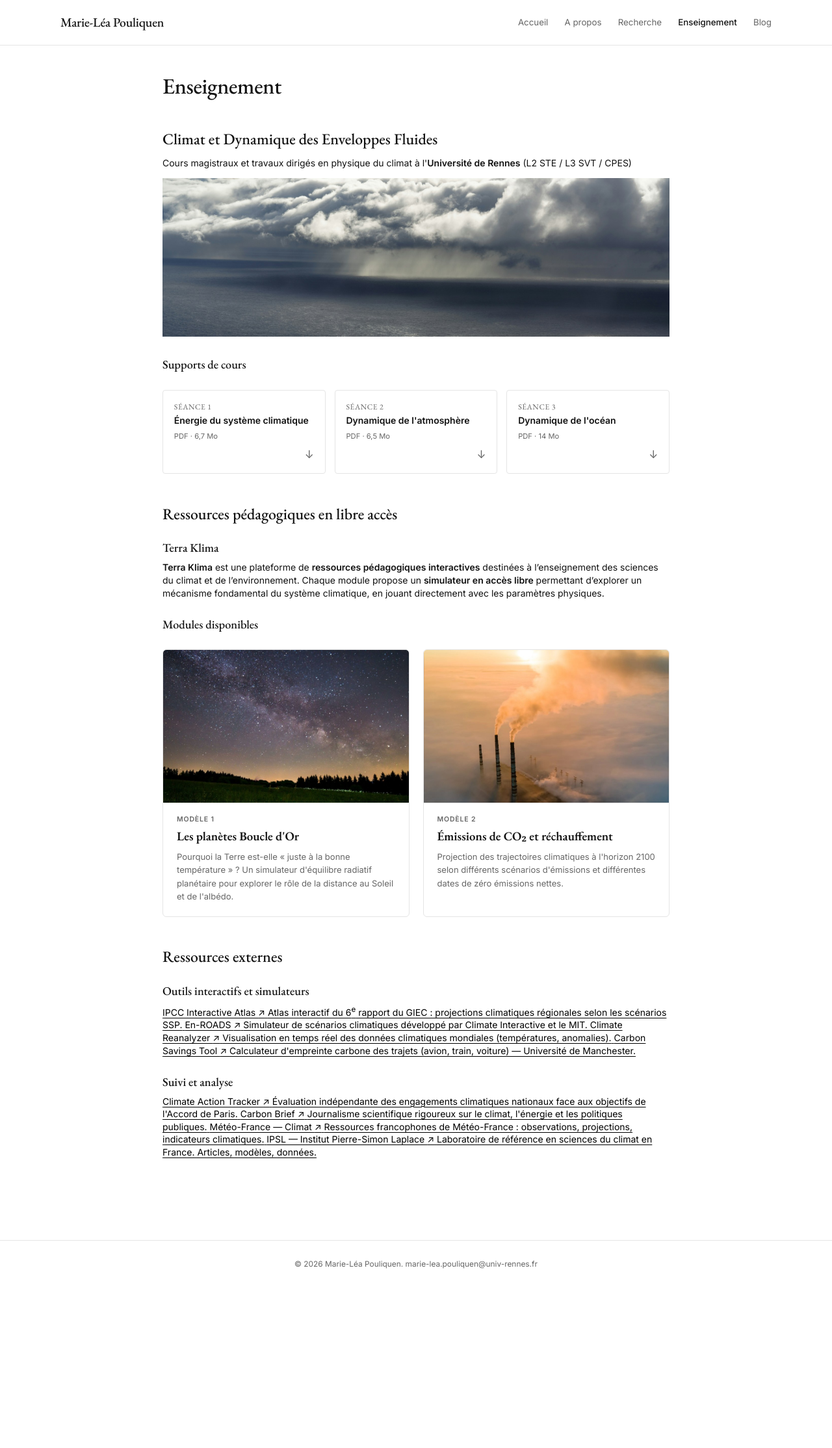
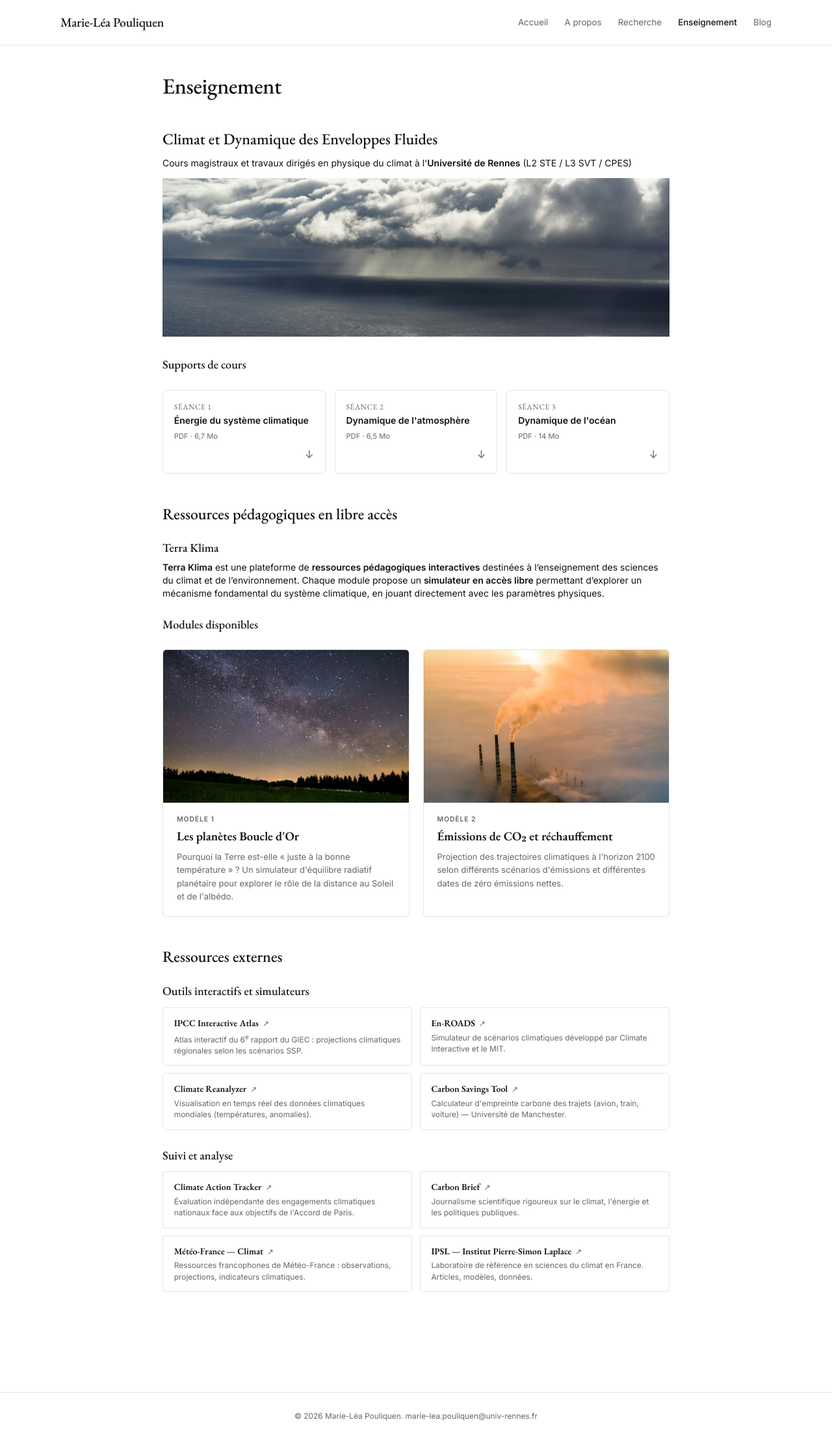
Before and after one commit to marieleapouliquen/marieleapouliquen.github.io, a Jekyll site: the page built from _pages/enseignement.md, in a window 1280 px wide. Shown: the whole page at 65% size. Built offline with Jekyll 4.4.1, drawn with Linux system fonts in a browser that asks for light colours; before the commit the page ends 1994 px from its top, so only the background shows below that.

Commit message:
Update main.css

```diff
--- a/assets/css/main.css
+++ b/assets/css/main.css
@@ -1174,6 +1174,65 @@ body.page-accordion .cv-header h1 { margin: 0 0 0.5rem 0; }
 }
 .download-card:hover::after { color: var(--color-text); }
 
+/* ---------- Ressources externes (page Enseignement) ---------- */
+.external-resources {
+  display: grid;
+  grid-template-columns: repeat(2, 1fr);
+  gap: 0.8rem;
+  margin: 1rem 0 2rem 0;
+}
+
+.external-resource {
+  display: flex;
+  flex-direction: column;
+  padding: 1rem 1.2rem;
+  border: 1px solid var(--color-border);
+  border-radius: 4px;
+  background: var(--color-bg);
+  text-decoration: none;
+  color: var(--color-text);
+  transition: all 0.15s ease;
+}
+
+.external-resource:hover {
+  border-color: var(--color-text);
+  background: var(--color-bg-alt);
+  transform: translateY(-1px);
+}
+
+.external-resource .resource-name {
+  font-family: var(--font-serif);
+  font-weight: 600;
+  font-size: 1rem;
+  color: var(--color-text);
+  margin-bottom: 0.3rem;
+  line-height: 1.3;
+}
+
+.external-resource .external-arrow {
+  font-size: 0.85rem;
+  color: var(--color-muted);
+  font-weight: 400;
+  margin-left: 0.2rem;
+}
+
+.external-resource:hover .external-arrow {
+  color: var(--color-text);
+}
+
+.external-resource .resource-desc {
+  font-size: 0.85rem;
+  color: var(--color-muted);
+  line-height: 1.45;
+}
+
+@media (max-width: 700px) {
+  .external-resources {
+    grid-template-columns: 1fr;
+  }
+}
+
+
 /* ============================================================================
    10. PAGE BLOG
    ============================================================================ */
```
